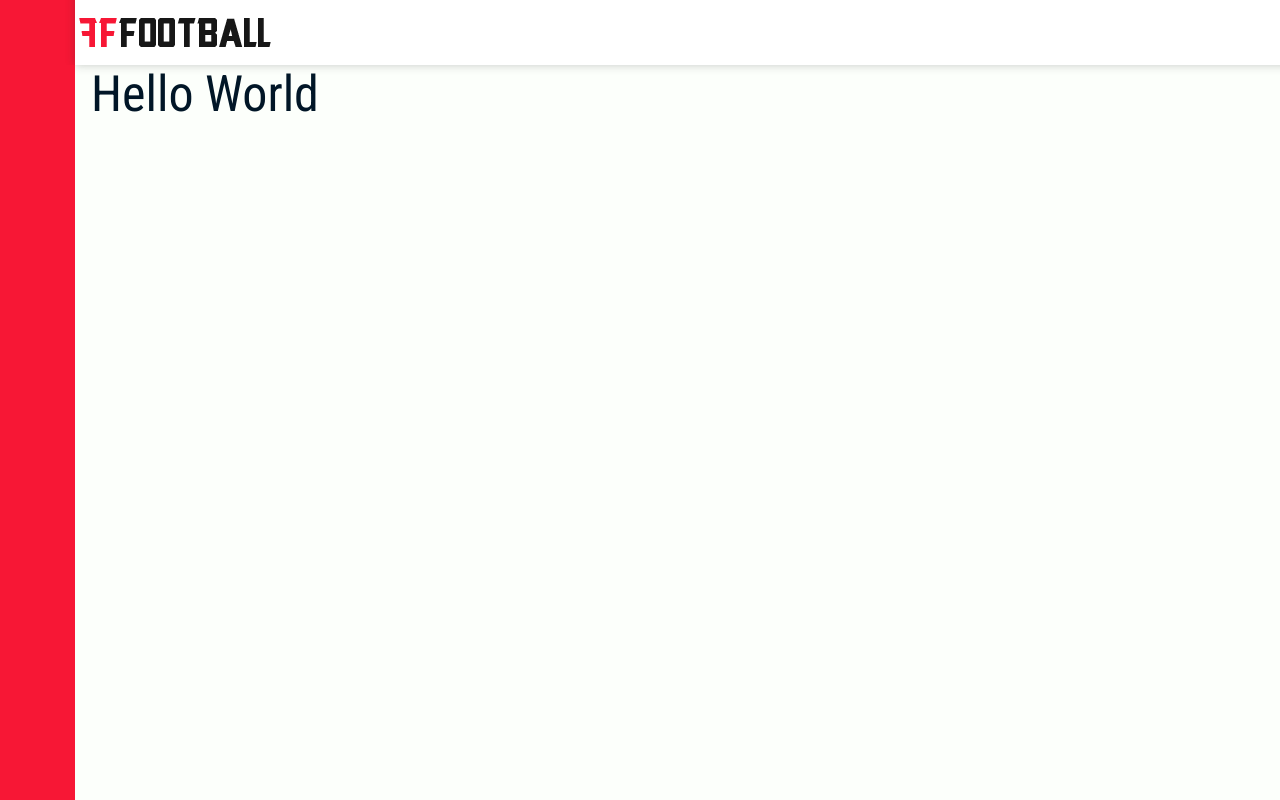
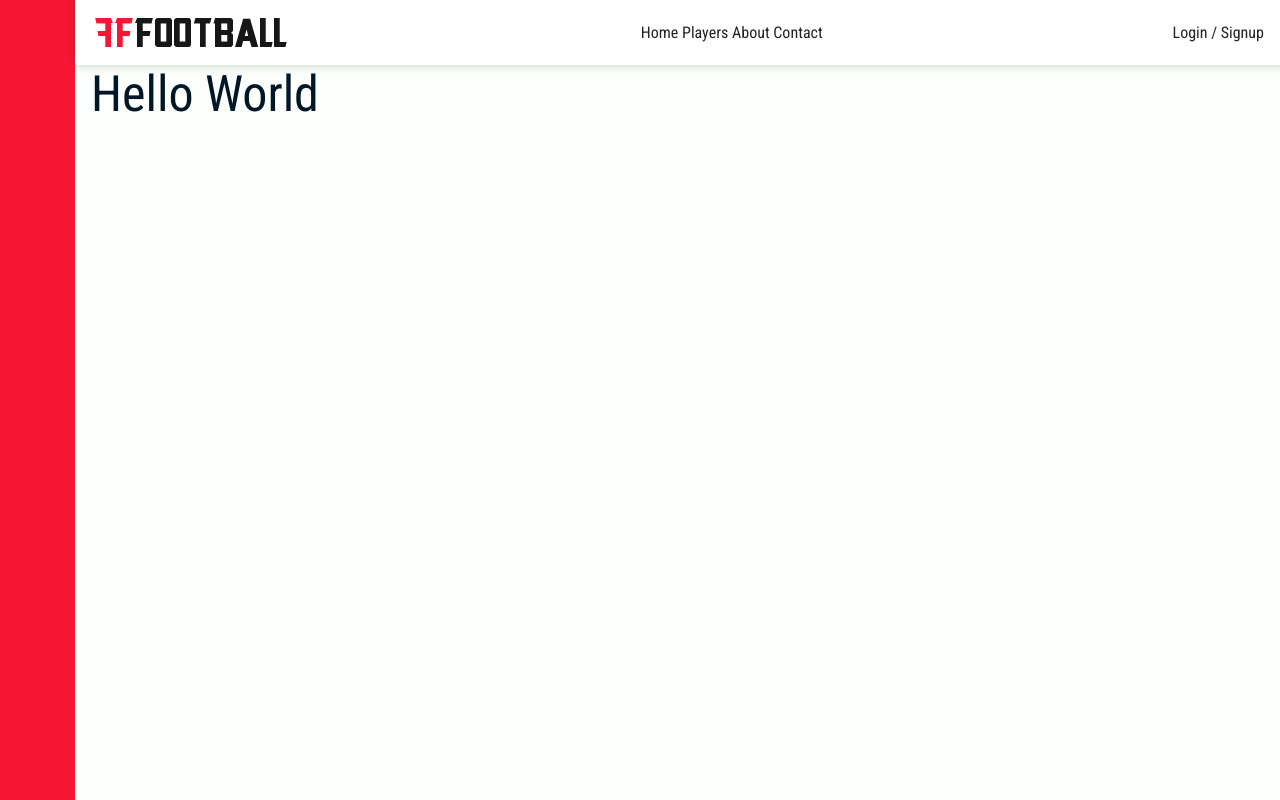
Before and after one commit to patrykmaron/FFFOOTBALL-FRONTEND, a Next.js app: page / in a window 1280 px wide. Built offline with nearby package versions, Linux system fonts and the light colour scheme.

Commit message:
Added flexbox to nav bar container, split to 3 sections

```diff
--- a/components/Header/index.tsx
+++ b/components/Header/index.tsx
@@ -1,5 +1,12 @@
 import * as React from 'react'
-import { HeaderMain, MagicBox, HeaderNav } from './styles'
+import {
+  HeaderMain,
+  MagicBox,
+  HeaderNav,
+  Flexbox,
+  Nav,
+  Account,
+} from './styles'
 import Logo from '../Logo'
 
 const Header: React.FC = () => (
@@ -7,7 +14,11 @@ const Header: React.FC = () => (
     <HeaderMain>
       <MagicBox></MagicBox>
       <HeaderNav>
-        <Logo />
+        <Flexbox>
+          <Logo />
+          <Nav>Home Players About Contact</Nav>
+          <Account>Login / Signup</Account>
+        </Flexbox>
       </HeaderNav>
     </HeaderMain>
   </>
--- a/components/Header/styles.tsx
+++ b/components/Header/styles.tsx
@@ -28,3 +28,15 @@ export const HeaderNav = styled.div`
     flex: auto;
   }
 `
+export const Flexbox = styled.div`
+  flex-direction: row;
+  display: flex;
+  flex-wrap: wrap;
+  justify-content: space-between;
+  align-items: center;
+`
+export const Account = styled.div`
+  margin-right: 1rem;
+`
+
+export const Nav = styled.nav``
--- a/components/Logo/index.tsx
+++ b/components/Logo/index.tsx
@@ -1,5 +1,7 @@
 import * as React from 'react'
 
-const Logo: React.FC = () => <img src="/images/logo.png" alt="logo-beta" />
+const Logo: React.FC = () => (
+  <img src="/images/logo.png" alt="logo-beta" style={{ marginLeft: '1rem' }} />
+)
 
 export default Logo
```
